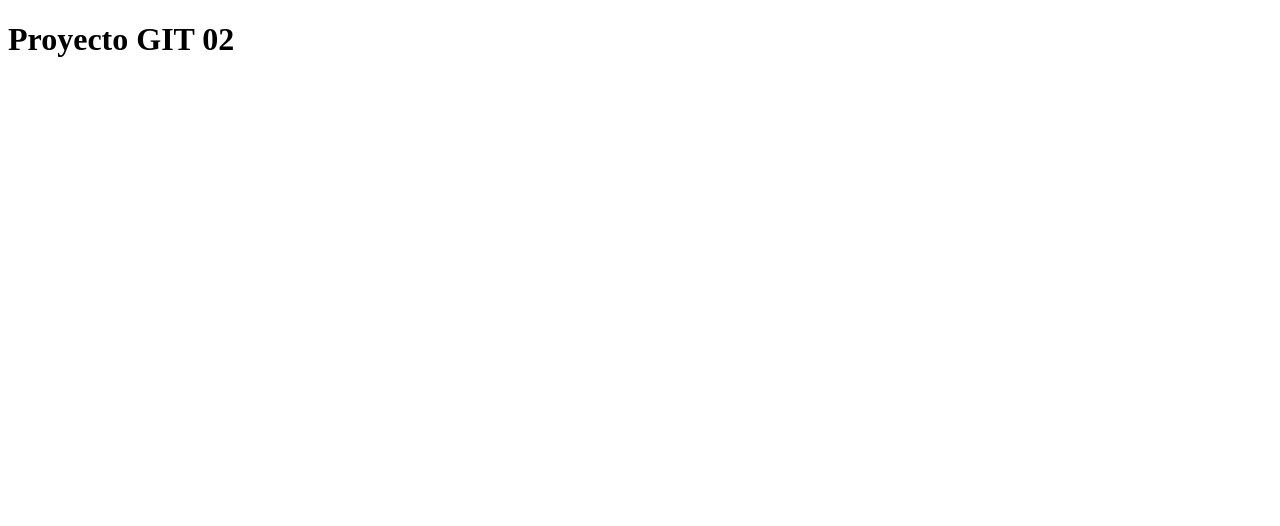
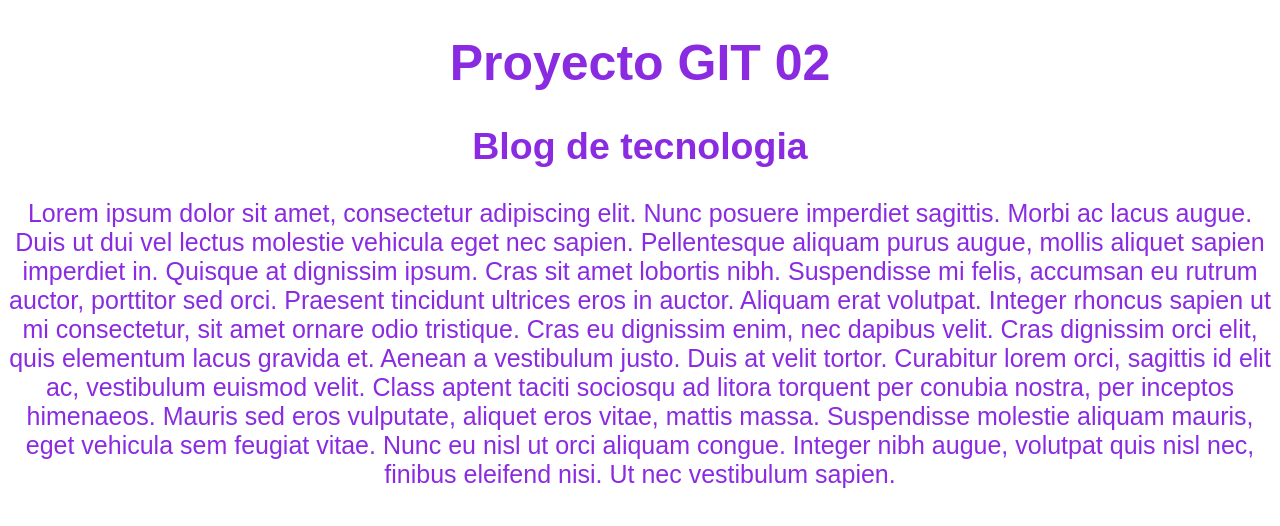
Before and after one commit to LinaB24/washington_proyecto2, a plain HTML site: page index.html in a window 1280 px wide. Drawn offline with Linux system fonts and the light colour scheme.

Commit message:
creacon container css

```diff
--- a/index.html
+++ b/index.html
@@ -1,11 +1,31 @@
 <!DOCTYPE html>
 <html lang="en">
+
 <head>
     <meta charset="UTF-8">
     <meta name="viewport" content="width=device-width, initial-scale=1.0">
+    <link rel="stylesheet" href="styles.css">
     <title>Proyecto Git 02</title>
 </head>
+
 <body>
     <h1>Proyecto GIT 02</h1>
+    <div id="post">
+        <h2>Blog de tecnologia</h2>
+        <p>Lorem ipsum dolor sit amet, consectetur adipiscing elit. Nunc posuere imperdiet sagittis. Morbi ac lacus
+            augue. Duis ut dui vel lectus molestie vehicula eget nec sapien. Pellentesque aliquam purus augue, mollis
+            aliquet sapien imperdiet in. Quisque at dignissim ipsum. Cras sit amet lobortis nibh. Suspendisse mi felis,
+            accumsan eu rutrum auctor, porttitor sed orci. Praesent tincidunt ultrices eros in auctor. Aliquam erat
+            volutpat.
+
+            Integer rhoncus sapien ut mi consectetur, sit amet ornare odio tristique. Cras eu dignissim enim, nec
+            dapibus velit. Cras dignissim orci elit, quis elementum lacus gravida et. Aenean a vestibulum justo. Duis at
+            velit tortor. Curabitur lorem orci, sagittis id elit ac, vestibulum euismod velit. Class aptent taciti
+            sociosqu ad litora torquent per conubia nostra, per inceptos himenaeos. Mauris sed eros vulputate, aliquet
+            eros vitae, mattis massa. Suspendisse molestie aliquam mauris, eget vehicula sem feugiat vitae. Nunc eu nisl
+            ut orci aliquam congue. Integer nibh augue, volutpat quis nisl nec, finibus eleifend nisi. Ut nec vestibulum
+            sapien.</p>
+    </div>
 </body>
+
 </html>
--- a/styles.css
+++ b/styles.css
@@ -0,0 +1,17 @@
+body{
+    color: blueviolet;
+    text-align: center;
+    font-family: Arial, Helvetica, sans-serif;
+    font-size: 25px;
+    margin: auto;
+    padding: auto;
+}
+
+#container{
+    width: 70%;
+    padding: 1em;
+    text-align: right;
+    border: 1px solid black;
+    margin: 0,auto;
+
+}
```
